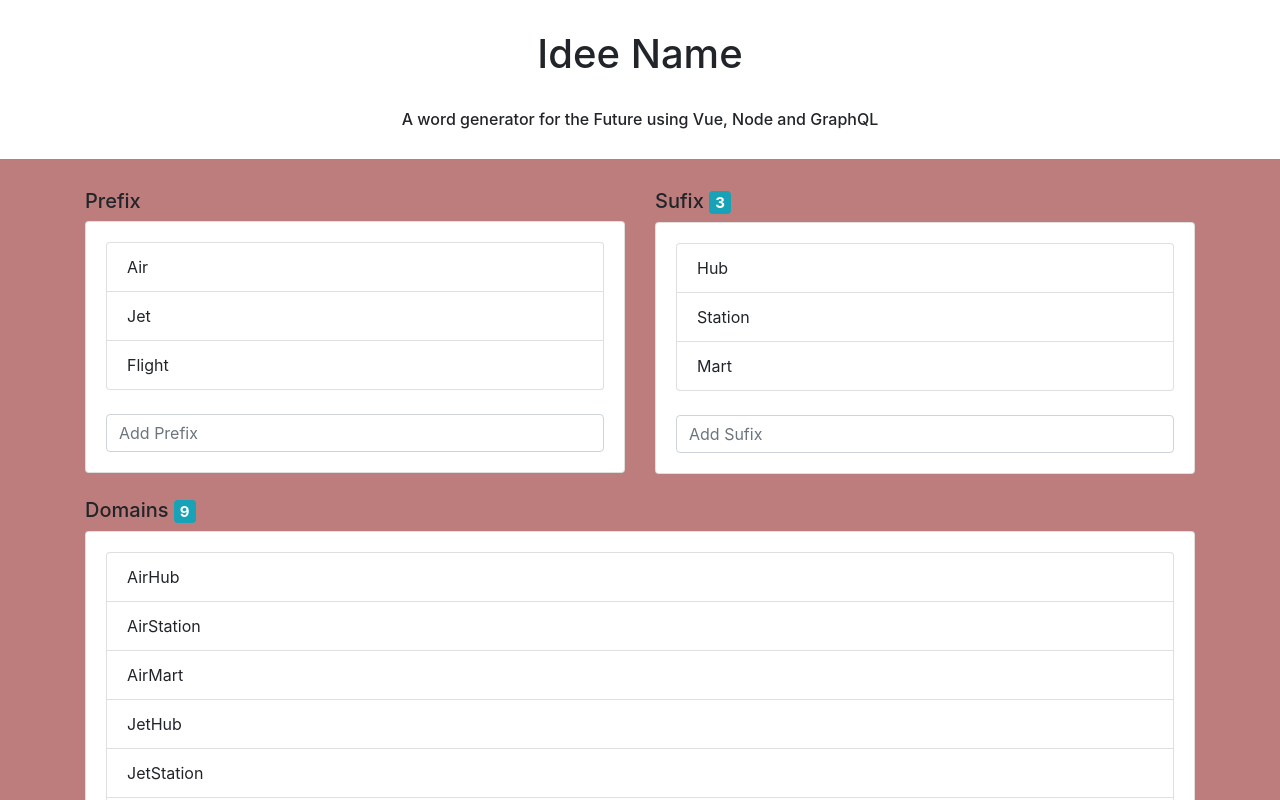
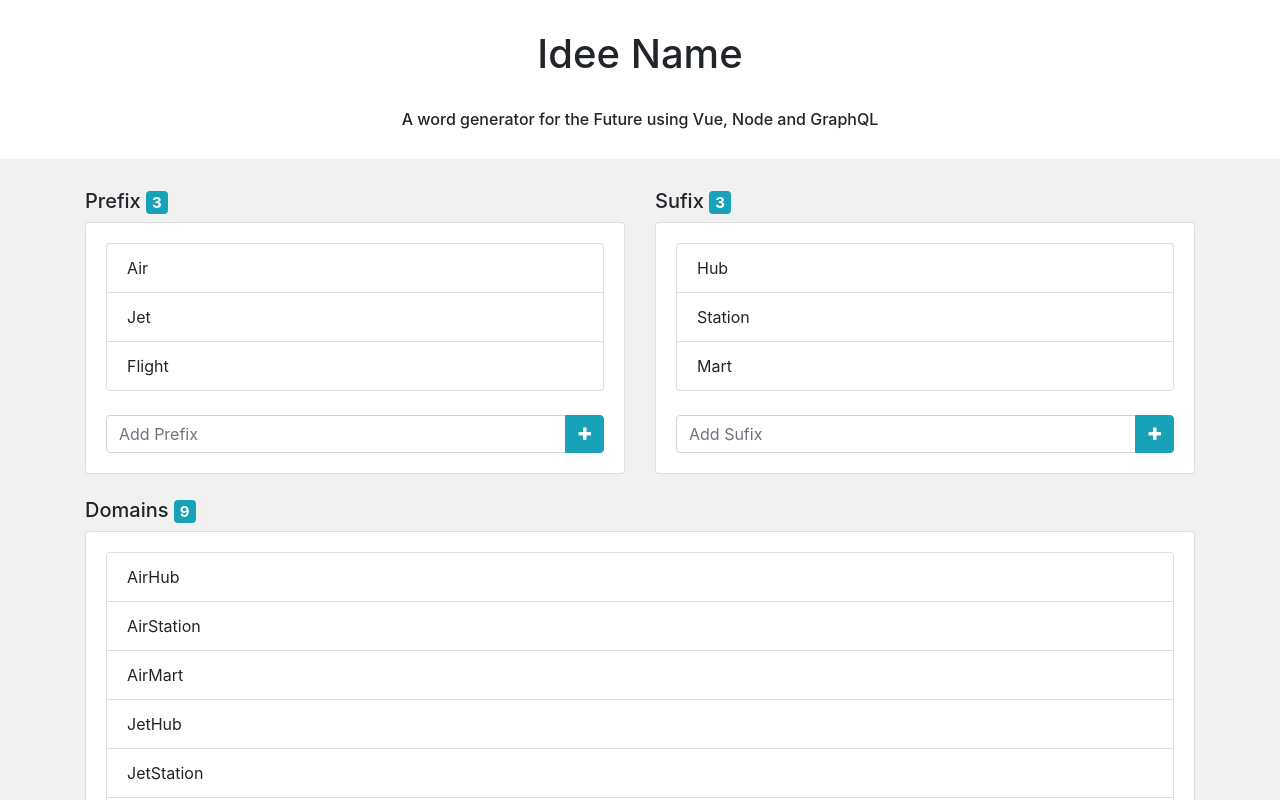
Before and after one commit to marcionitao/idee-names, a Vue app: page / in a window 1280 px wide. Shown: the top 800 px of the page. Built offline with nearby package versions, Linux system fonts and the light colour scheme.

Commit message:
fix Eslint Problems
fix Eslint Problems

```diff
--- a/babel.config.js
+++ b/babel.config.js
@@ -1,5 +1,6 @@
 module.exports = {
   presets: [
-    '@vue/app'
+    '@vue/app',
+    '@babel/preset-typescript'
   ]
-}
+};
--- a/src/App.vue
+++ b/src/App.vue
@@ -11,7 +11,7 @@
         <div class="row">
           <!-- 1ª columm -->
           <div class="col-md">
-            <h5>Prefix <span class="badge badge-info">{{ prefixes.lenght }}</span></h5>
+            <h5>Prefix <span class="badge badge-info">{{ prefixes.length }}</span></h5>
             <div class="card">
               <div class="card-body">
                 <!--List Prefix-->
@@ -21,7 +21,14 @@
                   </li>
                 </ul>
                 <br>
+                <!--input form to Prefix-->
+                <div class="input-group">
                   <input class="form-control" type="text" placeholder="Add Prefix">
+                  <div class="input-group-append">
+                    <button class="btn btn-info" @click="addPrefix()"><span class="fa fa-plus"></span></button>
+                  </div>
+                </div>
+
               </div>
             </div>
           </div>
@@ -37,7 +44,14 @@
                   </li>
                 </ul>
                 <br>
+                <!--input form to Prefix-->
+                <div class="input-group">
                   <input class="form-control" type="text" placeholder="Add Sufix">
+                  <div class="input-group-append">
+                    <button class="btn btn-info" @click="addSufix()"><span class="fa fa-plus"></span></button>
+                  </div>
+                </div>
+
               </div>
             </div>
           </div>
@@ -63,8 +77,8 @@
 
 <script lang="ts">
 import Vue from 'vue';
-  import "bootstrap/dist/css/bootstrap.css"
-  import "font-awesome/css/font-awesome.css"
+import 'bootstrap/dist/css/bootstrap.css';
+import 'font-awesome/css/font-awesome.css';
 
 export default Vue.extend({
   name: 'app',
@@ -72,11 +86,18 @@
     return {
       prefixes: ['Air', 'Jet', 'Flight'],
       sufixes: ['Hub', 'Station', 'Mart'],
-        domains: ['AirHub', 'AirStation', 'AirMart', 'JetHub', 'JetStation', 'JetMart', 'FlightHub', 'FlightStation', 'FlightMart']
-      }
+      domains: ['AirHub', 'AirStation', 'AirMart', 'JetHub', 'JetStation', 'JetMart', 'FlightHub', 'FlightStation', 'FlightMart'],
+    };
+  },
+  methods: {
+    addPrefix(prefix: string) {
+      this.prefixes.push(prefix);
+    },
+    addSufix(sufix: string) {
+      this.prefixes.push(sufix);
+    },
   },
 });
-
 </script>
 
 <style scoped>
@@ -84,7 +105,7 @@
     margin: 30px 0 30px 0;
   }
   #main {
-    background-color: #be7d7d;
+    background-color: #f1f1f1;
     padding: 30px 0 30px 0;
   }
 </style>
--- a/src/shims-vue.d.ts
+++ b/src/shims-vue.d.ts
@@ -1,4 +1,4 @@
 declare module '*.vue' {
-  import Vue from 'vue';
-  export default Vue;
+	import Vue from 'vue';
+	export default Vue;
 }
--- a/tslint.json
+++ b/tslint.json
@@ -9,11 +9,12 @@
     ]
   },
   "rules": {
-    "indent": [true, "spaces", 2],
+    "indent": [true, "tabs", 2],
     "interface-name": false,
     "no-consecutive-blank-lines": false,
     "object-literal-sort-keys": false,
     "ordered-imports": false,
-    "quotemark": [true, "single"]
+    "quotemark": [true, "single"],
+    "semicolon": [true, "always"]
   }
 }
```
Also changed, not shown: package.json (+7 -1 lines), src/components/HelloWorld.vue (+4 -4 lines), .eslintrc.js (added), src/router.ts (indentation only), src/shims-tsx.d.ts (indentation only), src/store.ts (indentation only), 1 other file (tests, documents, lock files or other folders). Lines whose indentation alone changed are shown as unchanged.
